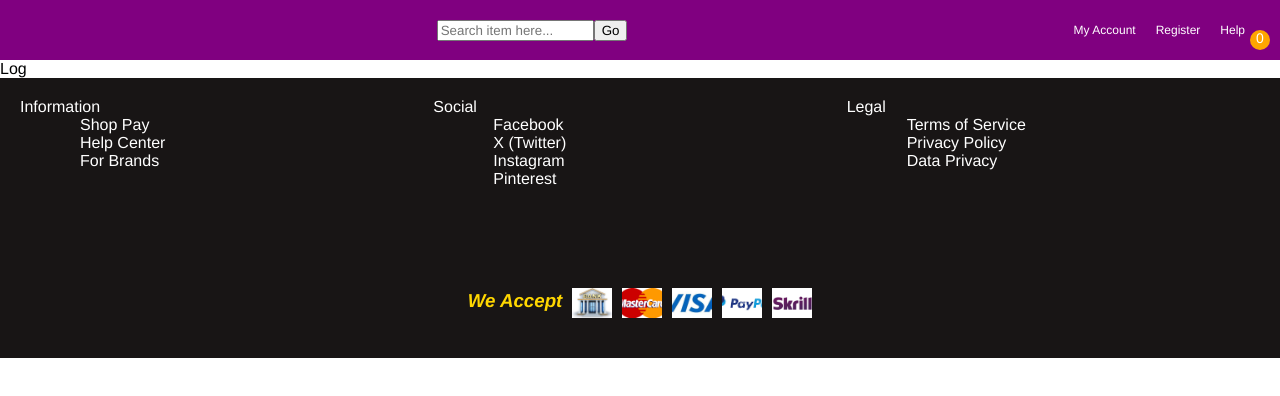
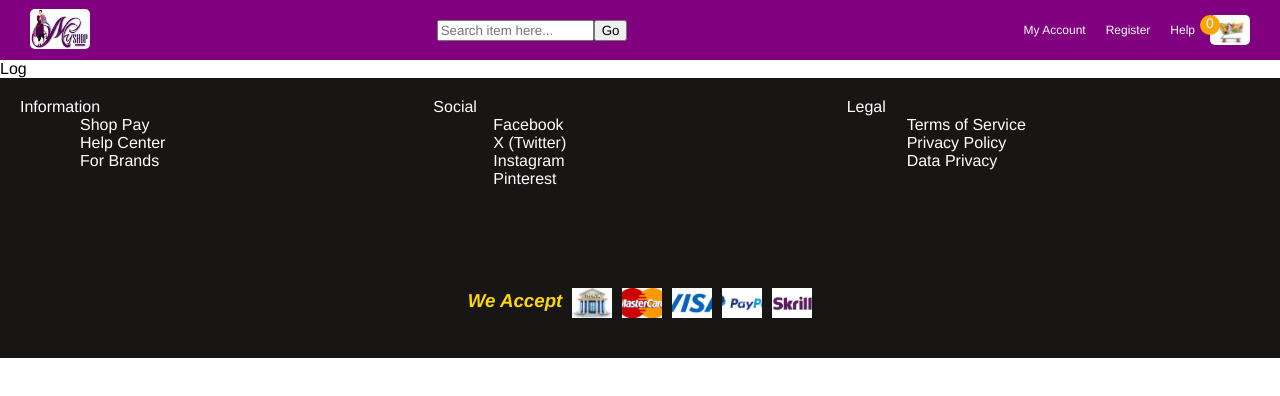
Before and after one commit to Tetka3/np-ecommerce, a React (Create React App) app: page /np-ecommerce/login in a window 1280 px wide. Shown: the top 396 px of the page. Built offline with nearby package versions, Linux system fonts and the light colour scheme.

Commit message:
first commit

```diff
--- a/src/components/Navbar.jsx
+++ b/src/components/Navbar.jsx
@@ -1,16 +1,16 @@
 import './style.css';
-// import shop from '../assets/shop.jpeg';
-// import cart from '../assets/cart.jpeg';
-// import { useNavigate } from 'react-router-dom';
+import shop from '../assets/shop.jpeg';
+import cart from '../assets/cart.jpeg';
+import { useNavigate } from 'react-router-dom';
 
 const Navbar = () => {
 
-    // const navigate = useNavigate();
+    const navigate = useNavigate();
 
   return (
     <div class="navbar">
         <div class="logo">
-            {/* <img src={shop} onClick={() => navigate('/np-ecommerce')}/> */}
+            <img src={shop} onClick={() => navigate('/np-ecommerce')}/>
         </div>
         <div class="search">
             <input type="text" placeholder="Search item here..."/>
@@ -25,7 +25,7 @@ const Navbar = () => {
                 </ul>
             </div>
             <div class="cart">
-                {/* <img src={cart} onClick={() => navigate('/np-ecommerce/cart')} /> */}
+                <img src={cart} onClick={() => navigate('/np-ecommerce/cart')} />
                 <span class="js-quantity">0</span>
             </div>
         </div>
```
